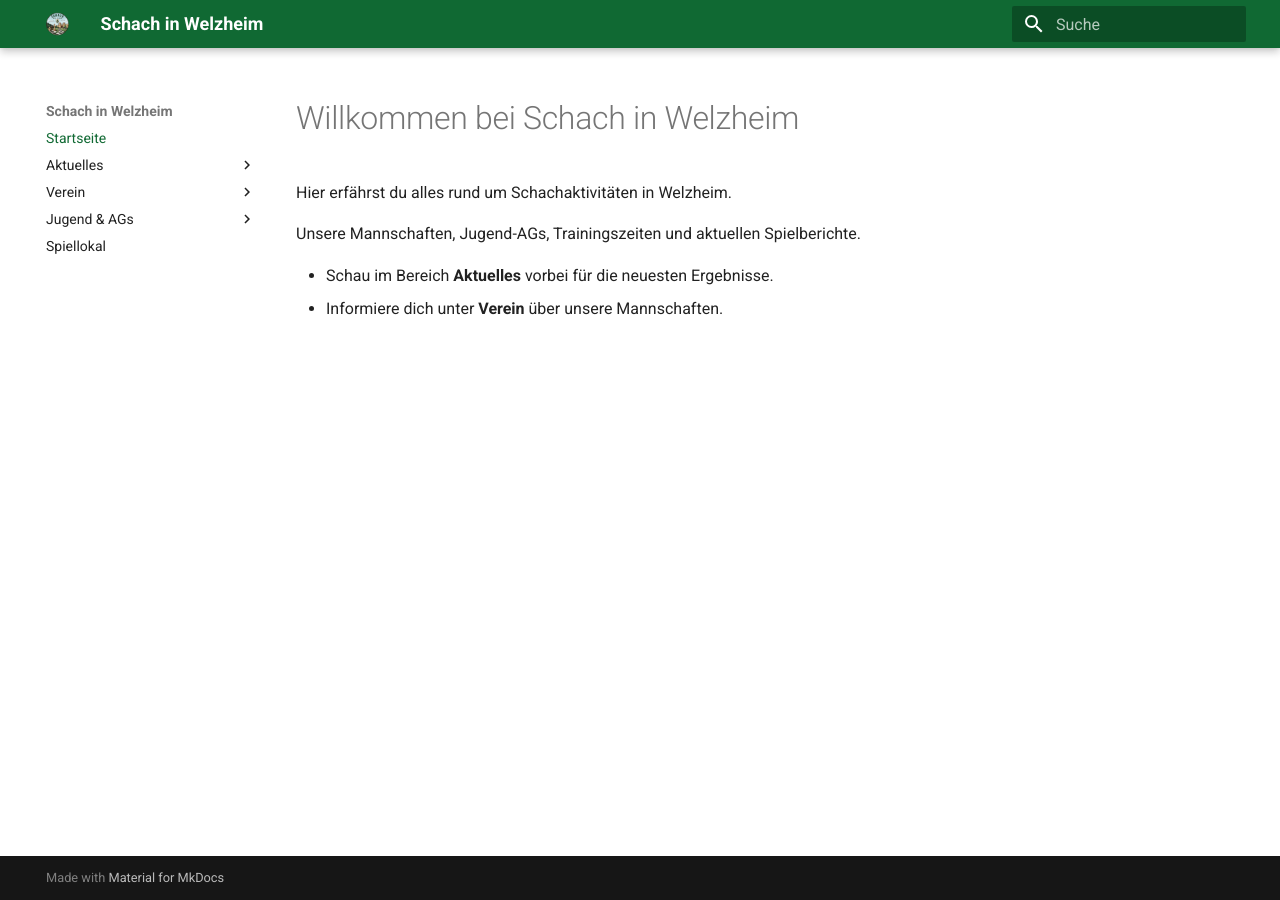
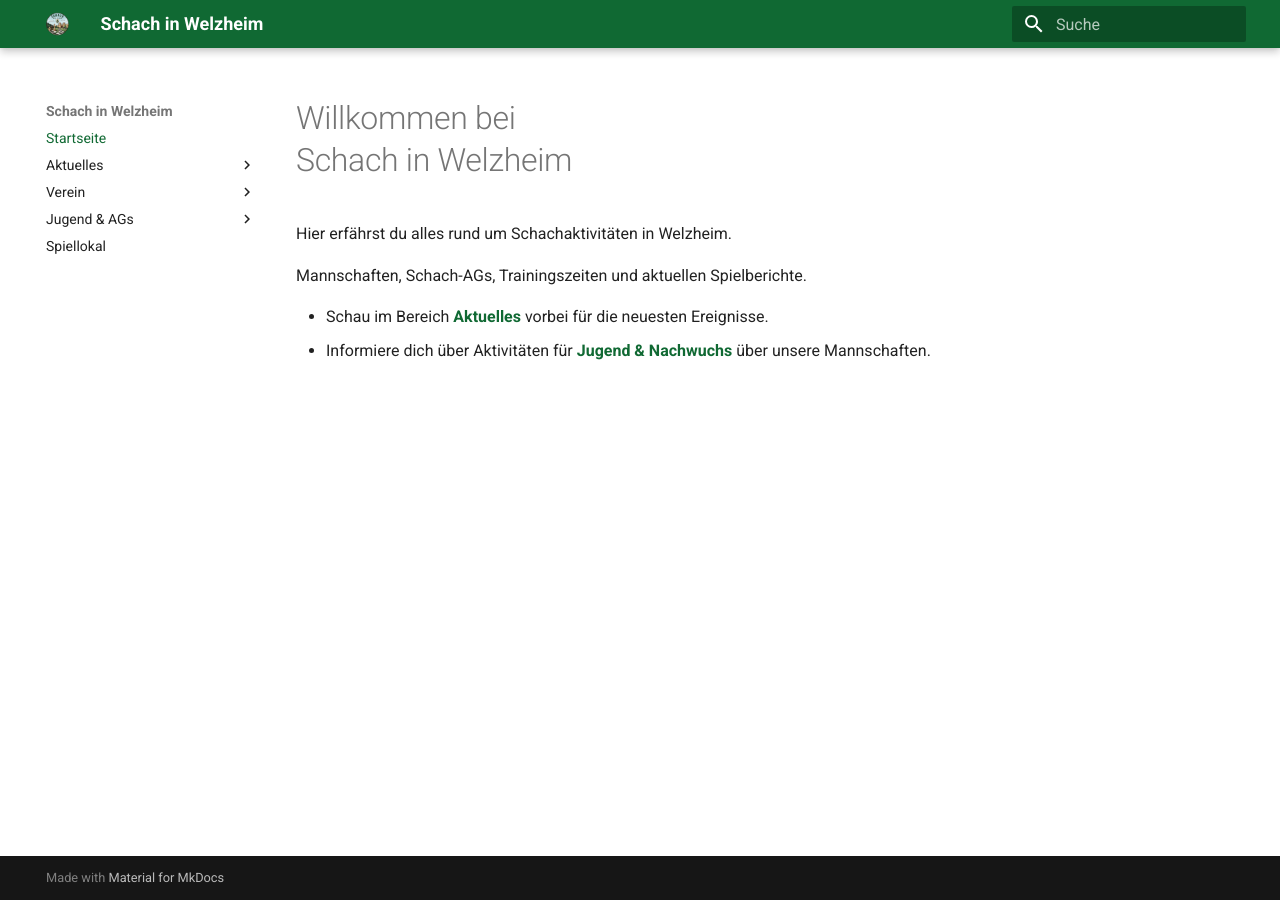
Before and after one commit to schachwelzheim/schachwelzheim, an MkDocs documentation site: the page built from docs/index.md, in a window 1280 px wide. Built offline with MkDocs 1.6.1 and Material for MkDocs 9.7.7, drawn with Linux system fonts in a browser that asks for light colours.

Commit message:
Improve formatting and links in index.md
Updated text formatting and links in the introduction.

```diff
--- a/docs/index.md
+++ b/docs/index.md
@@ -1,8 +1,8 @@
-# Willkommen bei Schach in Welzheim
+# Willkommen bei<br>Schach in Welzheim
 
 Hier erfährst du alles rund um Schachaktivitäten in Welzheim.
 
-Unsere Mannschaften, Jugend-AGs, Trainingszeiten und aktuellen Spielberichte.
+Mannschaften, Schach-AGs, Trainingszeiten und aktuellen Spielberichte.
 
-* Schau im Bereich **Aktuelles** vorbei für die neuesten Ergebnisse.
-* Informiere dich unter **Verein** über unsere Mannschaften.
+* Schau im Bereich **[Aktuelles](/aktuelles)** vorbei für die neuesten Ereignisse.
+* Informiere dich über Aktivitäten für **[Jugend & Nachwuchs](/jugend)** über unsere Mannschaften.
```
